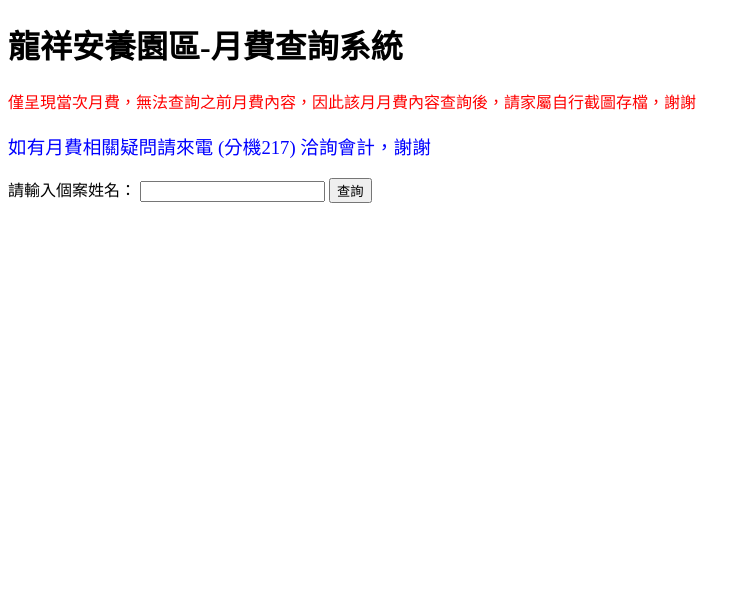
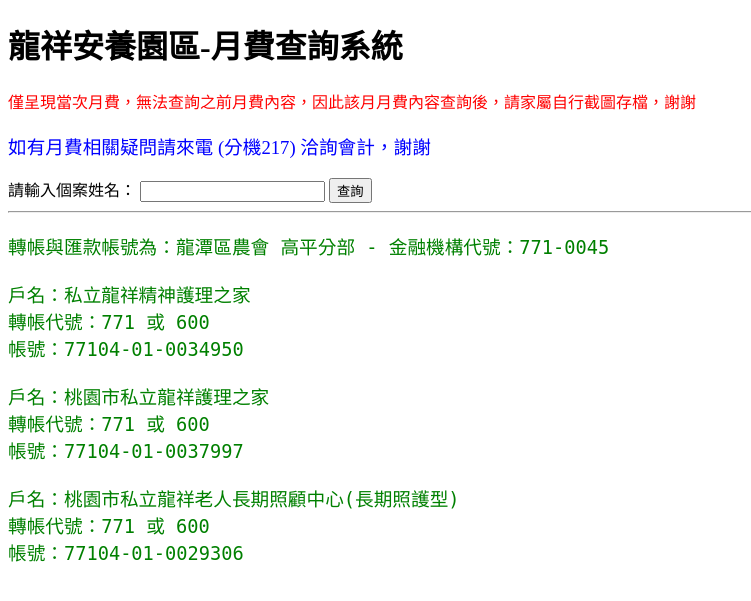
Before and after one commit to ls471471/expense-query-app, a Flask app: page / in a window 1280 px wide. Shown: the top 601 px of the page, without its empty margins (0-751 px from the left). Run offline with Flask 3, Linux system fonts and the light colour scheme; parts of the project's set-up code (start-up, migrations or seed data) failed here and were passed over.

Commit message:
Update index.html

```diff
--- a/templates/index.html
+++ b/templates/index.html
@@ -72,5 +72,23 @@
     {% if message %}
         <p style="color:red;">{{ message }}</p>
     {% endif %}
+
+    <!-- 轉帳資訊 -->
+    <hr>
+    <pre style="font-size:14pt; color:green;">
+轉帳與匯款帳號為：龍潭區農會 高平分部 - 金融機構代號：771-0045
+
+戶名：私立龍祥精神護理之家
+轉帳代號：771 或 600
+帳號：77104-01-0034950
+
+戶名：桃園市私立龍祥護理之家
+轉帳代號：771 或 600
+帳號：77104-01-0037997
+
+戶名：桃園市私立龍祥老人長期照顧中心(長期照護型)
+轉帳代號：771 或 600
+帳號：77104-01-0029306
+    </pre>
 </body>
 </html>
```
